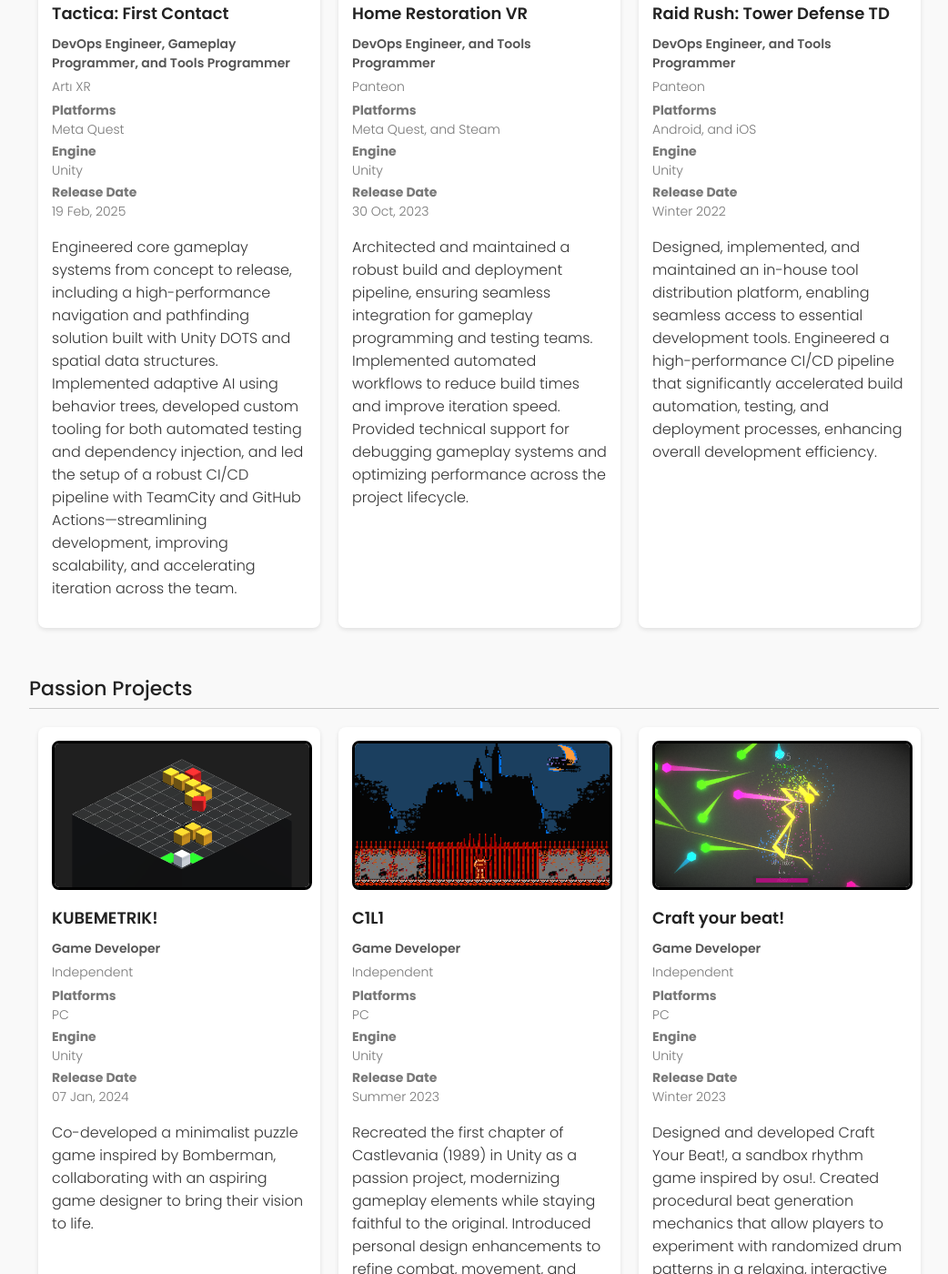
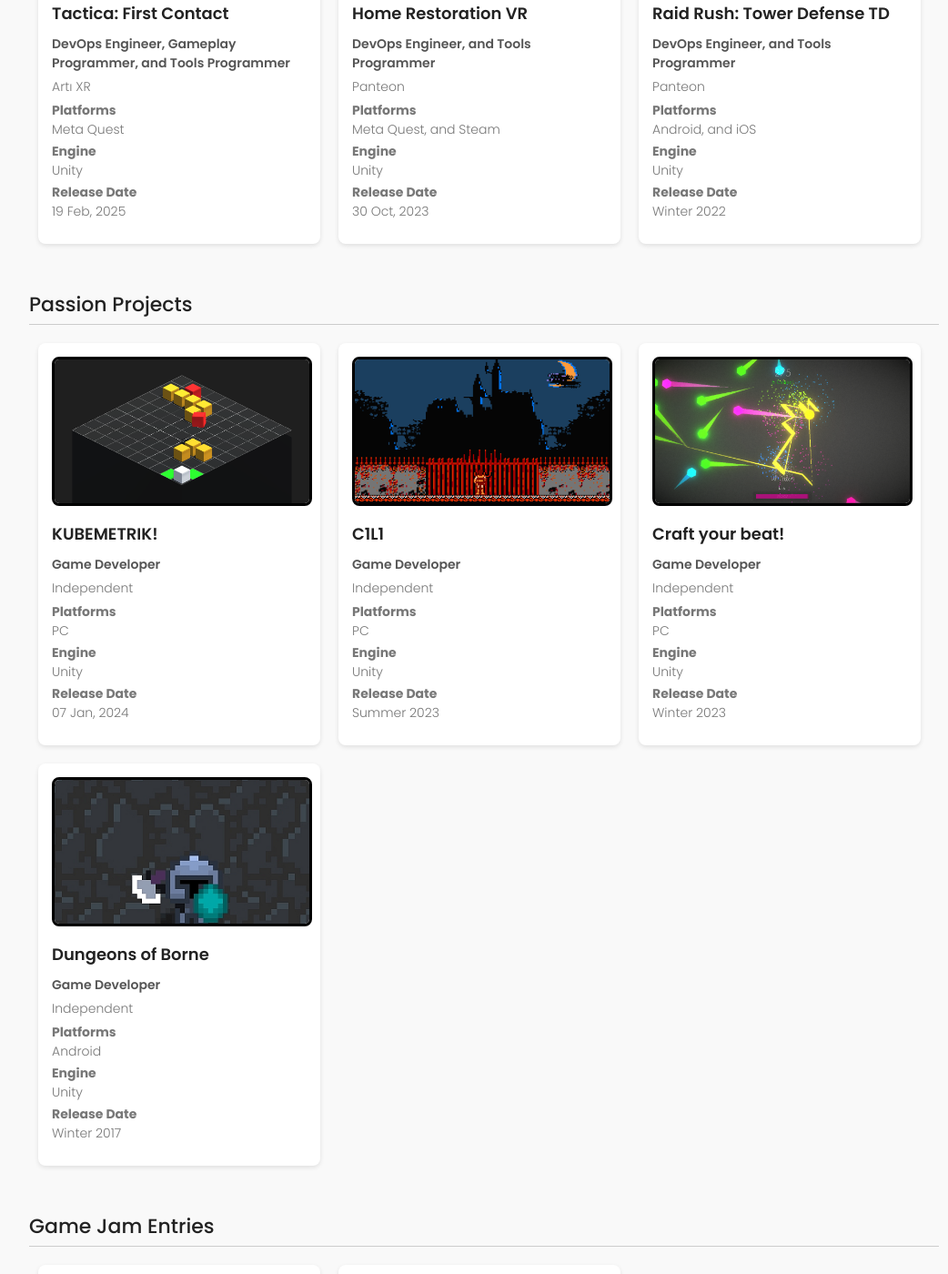
Before and after one commit to iozsaygi/iozsaygi.github.io, a Jekyll site: the page portfolio/index.html, which Jekyll copies as it is, in a window 1280 px wide and 1400 px high, scrolled down 486 px. Shown: the whole window at 91% size, without its empty margins (108-1150 px from the left). Built offline with Jekyll 4.4.1, drawn with Linux system fonts in a browser that asks for light colours; some of the changed text lies outside the part shown.

Commit message:
Removed game card descriptions for testing

```diff
--- a/portfolio/index.html
+++ b/portfolio/index.html
@@ -152,7 +152,6 @@
                         <span><b>Engine</b><br>Unity</span>
                         <span><b>Release Date</b><br>19 Feb, 2025</span>
                     </div>
-                    <p>Engineered core gameplay systems from concept to release, including a high-performance navigation and pathfinding solution built with Unity DOTS and spatial data structures. Implemented adaptive AI using behavior trees, developed custom tooling for both automated testing and dependency injection, and led the setup of a robust CI/CD pipeline with TeamCity and GitHub Actions—streamlining development, improving scalability, and accelerating iteration across the team.</p>
                 </div>
 
                 <div class="game-card">
@@ -167,7 +166,6 @@
                         <span><b>Engine</b><br>Unity</span>
                         <span><b>Release Date</b><br>30 Oct, 2023</span>
                     </div>
-                    <p>Architected and maintained a robust build and deployment pipeline, ensuring seamless integration for gameplay programming and testing teams. Implemented automated workflows to reduce build times and improve iteration speed. Provided technical support for debugging gameplay systems and optimizing performance across the project lifecycle.</p>
                 </div>
 
                 <div class="game-card">
@@ -182,7 +180,6 @@
                         <span><b>Engine</b><br>Unity</span>
                         <span><b>Release Date</b><br>Winter 2022</span>
                     </div>
-                    <p>Designed, implemented, and maintained an in-house tool distribution platform, enabling seamless access to essential development tools. Engineered a high-performance CI/CD pipeline that significantly accelerated build automation, testing, and deployment processes, enhancing overall development efficiency.</p>
                 </div>
             </div>
         </div>
@@ -202,7 +199,6 @@
                         <span><b>Engine</b><br>Unity</span>
                         <span><b>Release Date</b><br>07 Jan, 2024</span>
                     </div>
-                    <p>Co-developed a minimalist puzzle game inspired by Bomberman, collaborating with an aspiring game designer to bring their vision to life.</p>
                 </div>
                 <div class="game-card">
                     <a href="https://iozsaygi.itch.io/c1l1" target="_blank" title="C1L1">
@@ -216,7 +212,6 @@
                         <span><b>Engine</b><br>Unity</span>
                         <span><b>Release Date</b><br>Summer 2023</span>
                     </div>
-                    <p>Recreated the first chapter of Castlevania (1989) in Unity as a passion project, modernizing gameplay elements while staying faithful to the original. Introduced personal design enhancements to refine combat, movement, and level flow.</p>
                 </div>
                 <div class="game-card">
                     <a href="https://iozsaygi.itch.io/craft-your-beat" target="_blank" title="Craft your beat!">
@@ -230,7 +225,6 @@
                         <span><b>Engine</b><br>Unity</span>
                         <span><b>Release Date</b><br>Winter 2023</span>
                     </div>
-                    <p>Designed and developed Craft Your Beat!, a sandbox rhythm game inspired by osu!. Created procedural beat generation mechanics that allow players to experiment with randomized drum patterns in a relaxing, interactive environment.</p>
                 </div>
                 <div class="game-card">
                     <a href="https://iozsaygi.itch.io/dungeons-of-borne" target="_blank" title="Dungeons of Borne">
@@ -244,7 +238,6 @@
                         <span><b>Engine</b><br>Unity</span>
                         <span><b>Release Date</b><br>Winter 2017</span>
                     </div>
-                    <p>Developed a rogue-lite game inspired by The Binding of Isaac as a solo project during my college years. Designed and implemented core gameplay mechanics, enemy AI, and progression systems. This was my second fully completed game.</p>
                 </div>
             </div>
         </div>
@@ -264,7 +257,6 @@
                         <span><b>Engine</b><br>Unity</span>
                         <span><b>Release Date</b><br>Fall 2019</span>
                     </div>
-                    <p>Created an endless clicker game for my first Ludum Dare entry, focusing on simple yet addictive mechanics. Designed a progression system featuring an orc mining endlessly with his trusty pickaxe.</p>
                 </div>
 
                 <div class="game-card">
@@ -279,7 +271,6 @@
                         <span><b>Engine</b><br>Unity</span>
                         <span><b>Release Date</b><br>Winter 2019</span>
                     </div>
-                    <p>Developed an endless runner featuring charming pixel art as my first game jam project. Focused on UI framework.</p>
                 </div>
             </div>
         </div>
```
